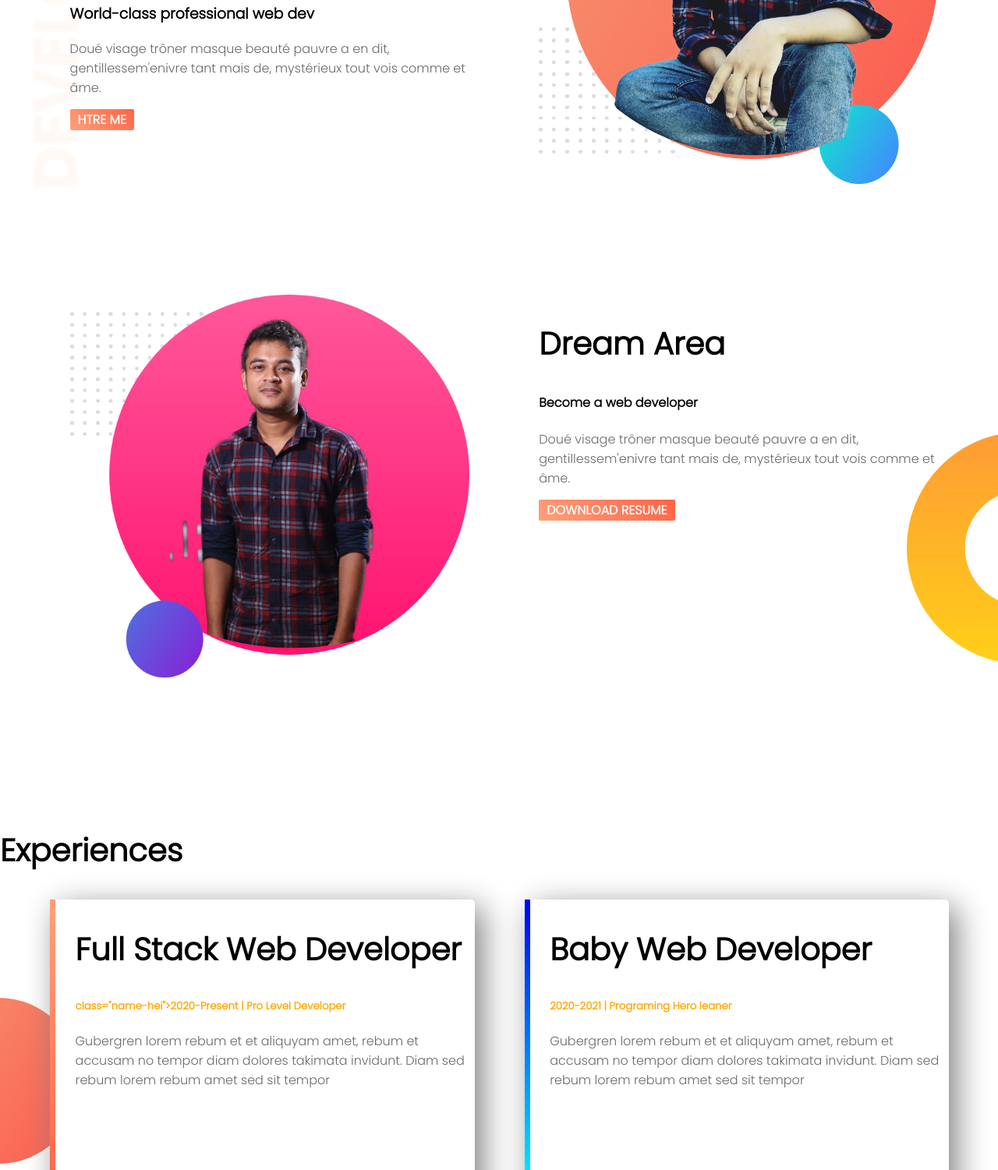
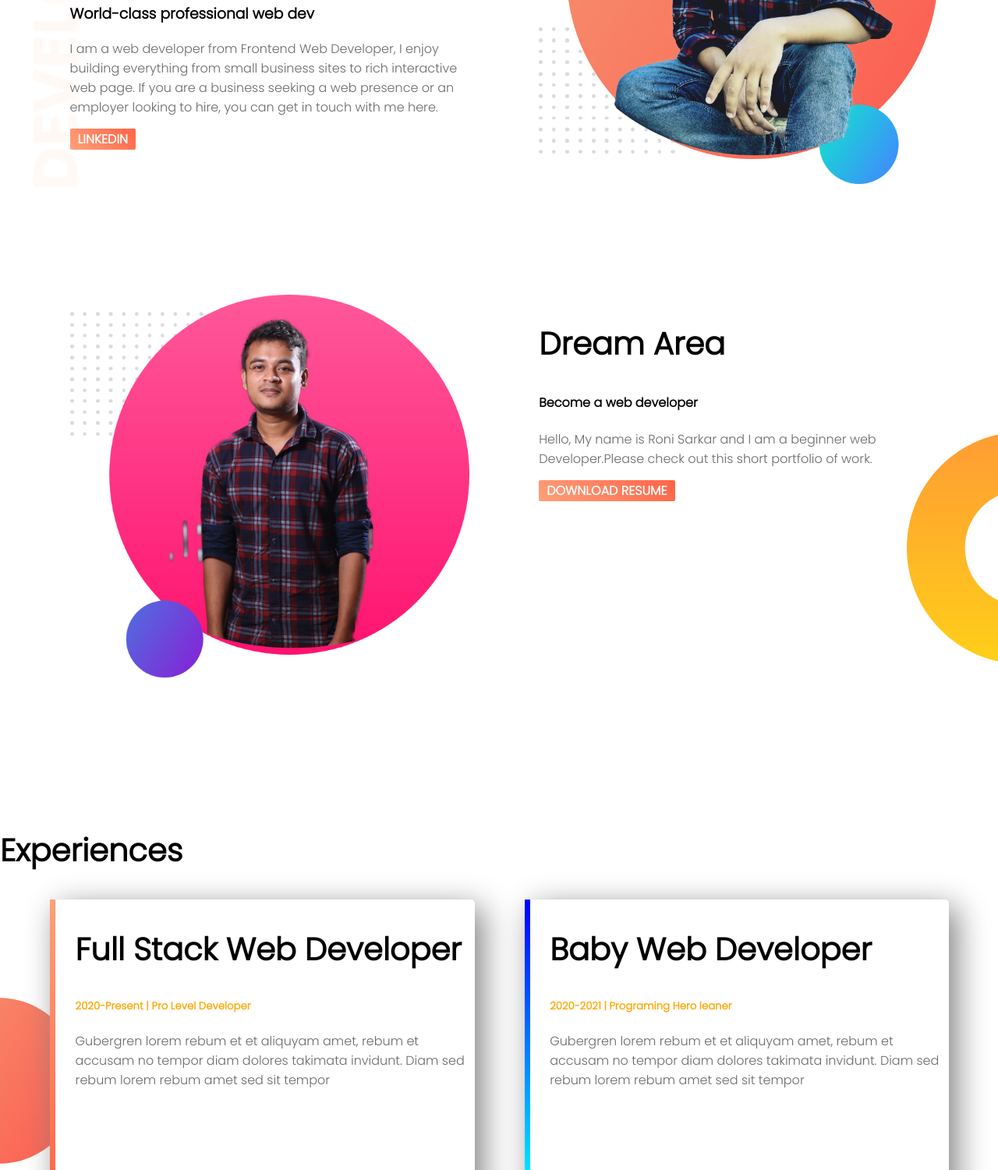
Before and after one commit to ronisarkarexe/Protfolio, a plain HTML site: page index.html in a window 1280 px wide. Shown: the part 272-1773 px from the top of the page at 78% size. Drawn offline with Linux system fonts and the light colour scheme.

Commit message:
added extra bio

```diff
--- a/index.html
+++ b/index.html
@@ -14,8 +14,9 @@
             <h1>Welcome to</h1>
             <h1><span class="name-hei">Roni Sarkar</span> website</h1>
             <h3>World-class professional web dev</h3>
-            <p> Doué visage trôner masque beauté pauvre a en dit,       gentillessem'enivre tant mais de, mystérieux tout vois comme et âme.</p>
-            <a class="link-button" href="https://www.linkedin.com/in/ronisarkar76/" target="_blank">HTRE ME</a>
+            <p>I am a web developer from Frontend Web Developer, I enjoy building everything from small business sites to rich interactive web page.
+            If you are a business seeking a web presence or an employer looking to hire, you can get in touch with me here.</p>
+            <a class="link-button" href="https://www.linkedin.com/in/ronisarkar76/" target="_blank">LINKEDIN</a>
         </div>
    <div class="hafe-with">
         <img src="images/my-profil.png" alt="">
@@ -28,7 +29,7 @@
        <div class="hafe-with">
         <h2>Dream Area</h2>
         <h4>Become a web developer</h4>
-        <p> Doué visage trôner masque beauté pauvre a en dit,       gentillessem'enivre tant mais de, mystérieux tout vois comme et âme.</p>
+        <p>Hello, My name is Roni Sarkar and I am a beginner web Developer.Please check out this short portfolio of work.</p>
         <a class="link-button" href="https://www.linkedin.com/in/ronisarkar76/" target="_blank">DOWNLOAD RESUME </a>
        </div>
 
@@ -40,7 +41,7 @@
 
             <div id="full-stack" class="hafe-with single-experience">
                 <h2>Full Stack Web Developer</h2>
-                <h5 class="name-hei" > class="name-hei">2020-Present | Pro Level Developer</h5>
+                <h5 class="name-hei" >2020-Present | Pro Level Developer</h5>
                 <p>Gubergren lorem rebum et et aliquyam amet, rebum et accusam no tempor diam dolores takimata invidunt. Diam sed rebum lorem rebum amet sed sit tempor</p>
 
             </div>
```
